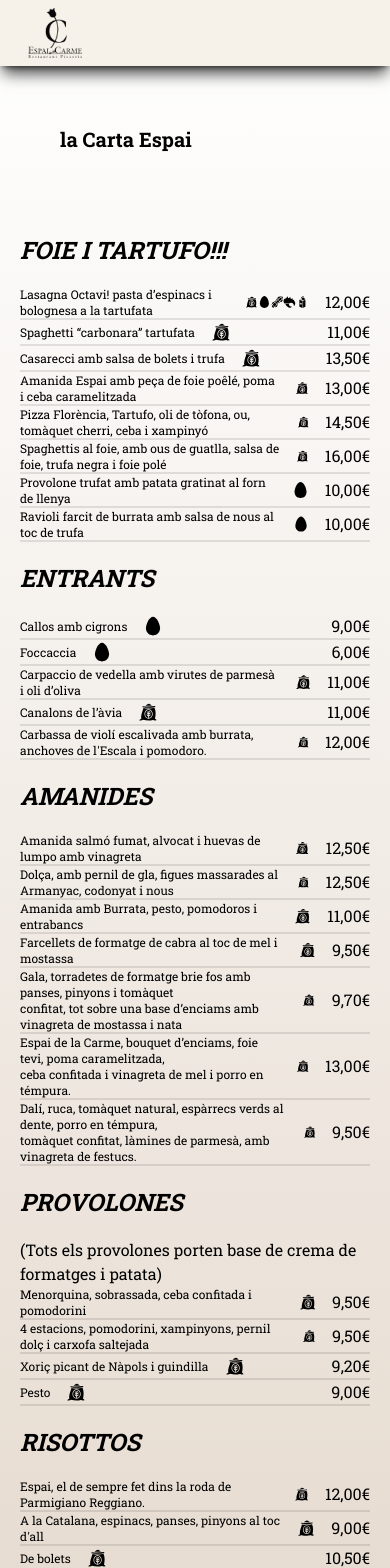
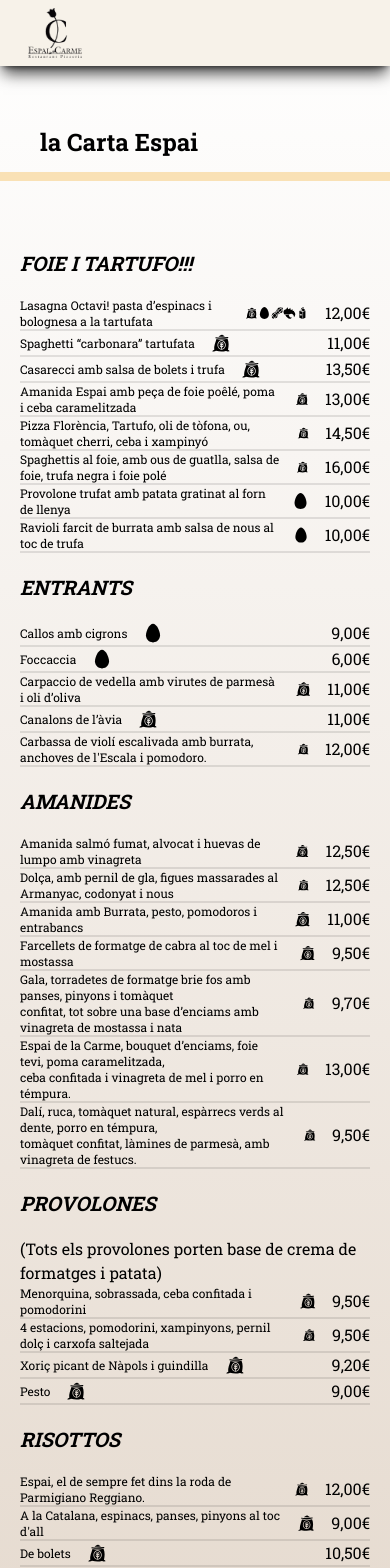
Before and after one commit to jorditosa/espai_carme, a React (Vite) app: page /carta in a window 390 px wide. Shown: the top 1568 px of the page. Built offline with nearby package versions, Linux system fonts and the light colour scheme; some icons are missing.

Commit message:
revisio dissenys inici

```diff
--- a/src/components/SubHeading.jsx
+++ b/src/components/SubHeading.jsx
@@ -1,7 +1,7 @@
 
 function SubHeading({children}) {
   return (
-    <h2 className='py-3 px-10 font-bold text-xl md:text-2xl lg:text-4xl font-Roboto leading-normal'>
+    <h2 className='py-3 px-10 font-bold text-2xl md:text-3xl lg:text-4xl font-Roboto leading-normal'>
         {children}
     </h2>
   )
--- a/src/pages/Carta.jsx
+++ b/src/pages/Carta.jsx
@@ -14,13 +14,14 @@ function Carta() {
   }, ['/carta']);
 
   return (
-    <main className="pt-28 font-Roboto bg-gradient-to-b from-white to-secondary/50 px-5 w-full">
+    <main className="pt-28 font-Roboto bg-gradient-to-b from-white to-secondary/50 w-full">
       <SubHeading >
         la Carta Espai
       </SubHeading>
-      <div className='pt-12 w-full md:max-w-[900px] mx-auto'>
+      <hr className='border-b-8 border-primary/50' />
+      <div className='pt-12 px-5 w-full md:max-w-[900px] mx-auto'>
 
-        <h3 className='text-2xl font-bold py-5 italic'>FOIE I TARTUFO!!!</h3>
+        <h3 className='text-xl font-bold py-5 italic'>FOIE I TARTUFO!!!</h3>
 
         <div className='flex justify-between items-center border-b-2 border-dark/10'>
           <div className='flex items-center'>
@@ -99,7 +100,7 @@ function Carta() {
           <span className='text-md md:text-xl ml-4'>10,00€</span>
         </div>
 
-        <h3 className='text-2xl font-bold py-5 italic'>ENTRANTS</h3>
+        <h3 className='text-xl font-bold py-5 italic'>ENTRANTS</h3>
 
         <div className='flex justify-between items-center border-b-2 border-dark/10'>
           <div className='flex items-center'>
@@ -147,7 +148,7 @@ function Carta() {
           <span className='text-md md:text-xl ml-4'>12,00€</span>
         </div>
 
-        <h3 className='text-2xl font-bold py-5 italic'>AMANIDES</h3>
+        <h3 className='text-xl font-bold py-5 italic'>AMANIDES</h3>
 
         <div className='flex justify-between items-center border-b-2 border-dark/10'>
           <div className='flex items-center'>
@@ -216,7 +217,7 @@ function Carta() {
           <span className='text-md md:text-xl ml-4'>9,50€</span>
         </div>
 
-        <h3 className='text-2xl font-bold py-5 italic'>PROVOLONES</h3>
+        <h3 className='text-xl font-bold py-5 italic'>PROVOLONES</h3>
         <span>(Tots els provolones porten base de crema de formatges i patata)</span>
 
         <div className='flex justify-between items-center border-b-2 border-dark/10'>
@@ -256,7 +257,7 @@ function Carta() {
           <span className='text-md md:text-xl ml-4'>9,00€</span>
         </div>
 
-        <h3 className='text-2xl font-bold py-5 italic'>RISOTTOS</h3>
+        <h3 className='text-xl font-bold py-5 italic'>RISOTTOS</h3>
 
         <div className='flex justify-between items-center border-b-2 border-dark/10'>
           <div className='flex items-center'>
--- a/src/pages/Contacte.jsx
+++ b/src/pages/Contacte.jsx
@@ -34,7 +34,7 @@ function Contacte() {
                 size="lg"
                 name="missatge"
                 id="message"
-                label="La teva opinió"
+                label="El teu missatge"
                 color="dark"
                 className="text-dark pl-4 my-3 border-3 rounded-lg border-dark/50 shadow-dark shadow-md outline-dark" />
             </div>
--- a/src/pages/IniciCartes.jsx
+++ b/src/pages/IniciCartes.jsx
@@ -13,11 +13,11 @@ import {
 
 function IniciCartes() {
   return (
-    <section id="cartes" className="text-secondary w-full lg:max-w-screen-xl mx-auto">
+    <section id="cartes" className="text-secondary w-full lg:max-w-screen-xl mx-auto my-4 lg:my-8">
         <SubHeading>
             Vine a descobrir la nostre gastronomia
         </SubHeading>
-        <div className="grid grid-cols-1 lg:grid-cols-3 content-center gap-y-6">
+        <div className="grid grid-cols-1 lg:grid-cols-3 content-center gap-y-6 mx-2">
         <Card className="w-full lg:w-96 mx-auto shadow-2xl rounded-lg bg-primary/25">
             <CardHeader color="blue" className="relative h-56">
                 <img
```
